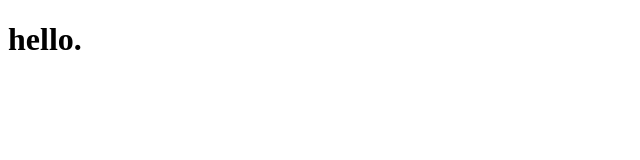
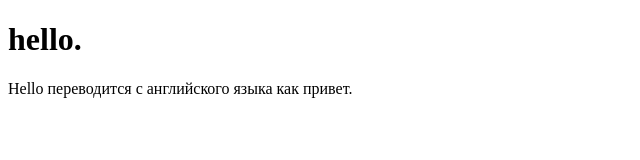
Before and after one commit to kubryak/first-project, a plain HTML site: page index.html in a window 1280 px wide. Shown: the whole page, without its empty margins (0-640 px from the left). Drawn offline with Linux system fonts and the light colour scheme.

Commit message:
Добавлен новый абзац после заголовка

```diff
--- a/index.html
+++ b/index.html
@@ -8,5 +8,6 @@
 </head>
 <body>
     <h1 class="header">hello.</h1>
+    <p>Hello переводится с английского языка как привет.</p>
 </body>
 </html>
```
